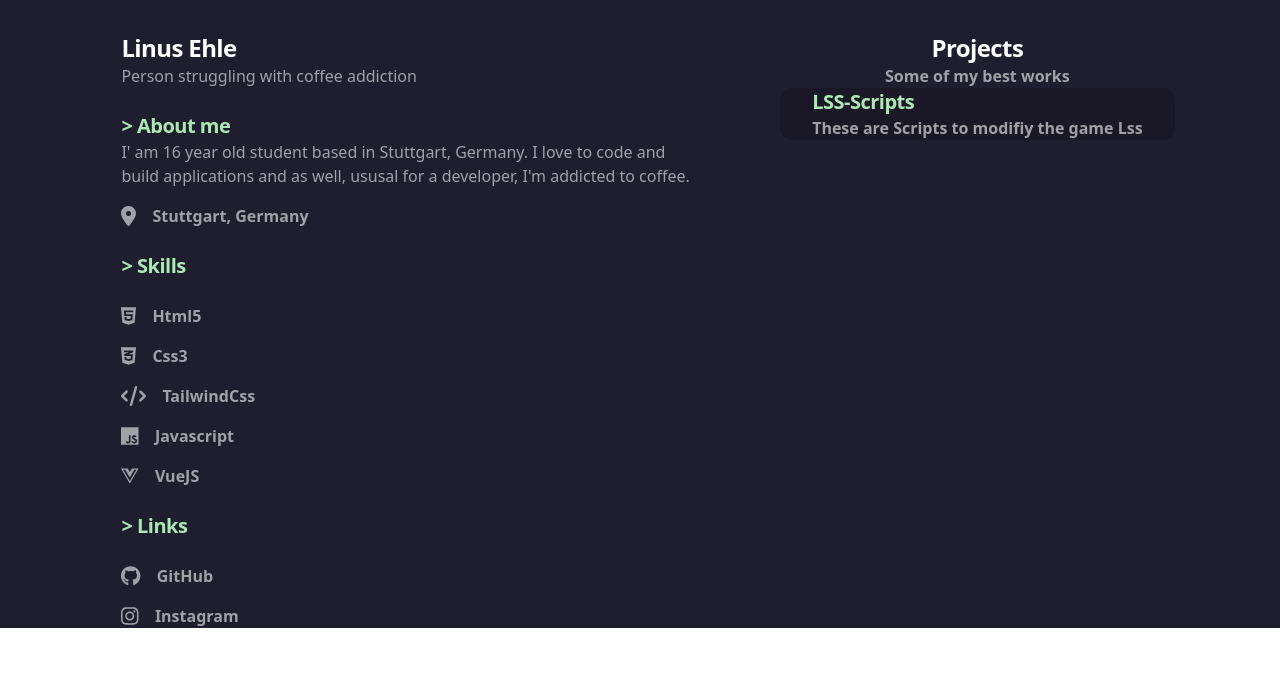
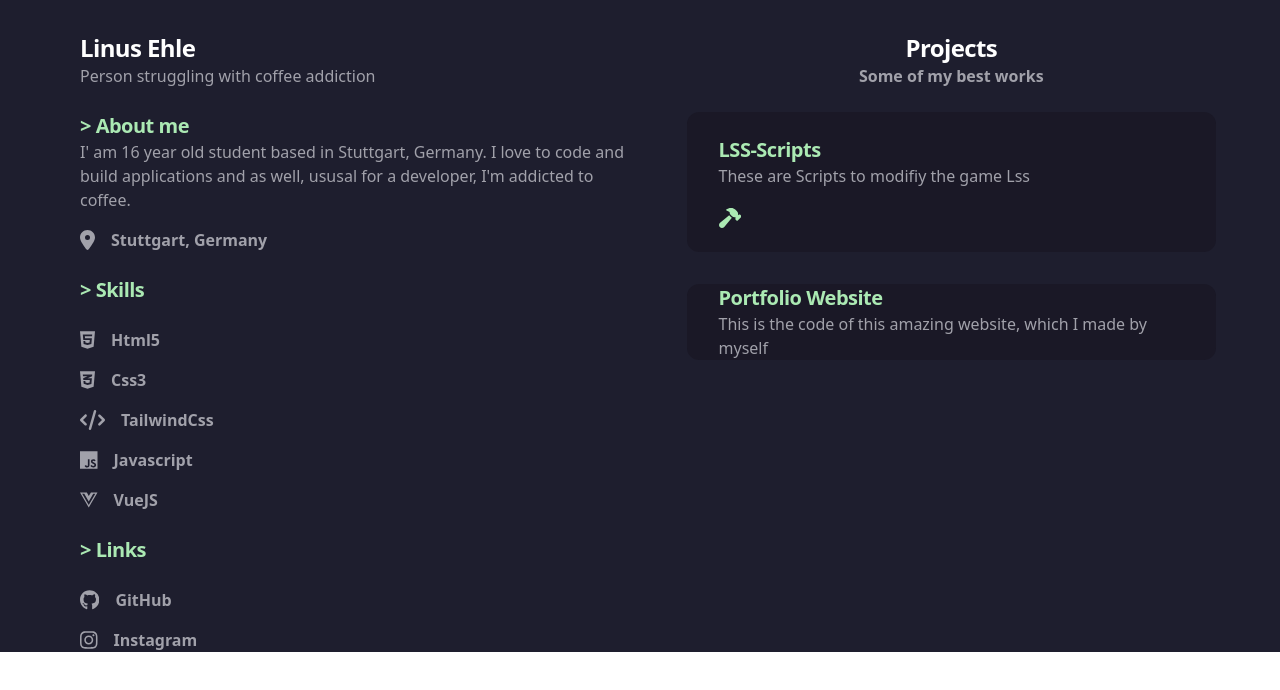
Before and after one commit to linusehle/linusehle-portfolio, a Vue app: page / in a window 1280 px wide. Shown: the top 690 px of the page. Built offline with nearby package versions, Linux system fonts and the light colour scheme.

Commit message:
feat: added project section

```diff
--- a/src/components/Home.vue
+++ b/src/components/Home.vue
@@ -1,6 +1,6 @@
 <template>
     <body class="bg-[#1e1e2e]">
-            <div class="bg-[#1e1e2e] text-white flex justify-center mx-auto max-w-6xl pt-8">
+            <div class="bg-[#1e1e2e] text-white flex justify-center mx-auto max-w-6xl pt-8 space-x-12">
                 <div class="mx-auto pl-4">
                     <div>
                         <h2 class="text-2xl font-semibold tracking-tight">Linus Ehle</h2>
@@ -123,10 +123,26 @@
                     <h2 class="text-2xl font-semibold tracking-tight">Projects</h2>
                     <p class="text-zinc-400 font-semibold">Some of my best works</p>
                 </div>
-                <div class="grid">
+                <div class="grid mt-6 space-y-8">
+                    <div class="bg-[#1a1826] rounded-xl px-8 py-6">
+                        <h2 class="text-xl font-semibold tracking-tight text-[#ABE9B3]">LSS-Scripts</h2>
+                        <p class="text-zinc-400">These are Scripts to modifiy the game Lss</p>
+                        <div class="pt-5">
+                            <svg fill="currentColor" xmlns="http://www.w3.org/2000/svg" viewBox="0 0 576 512" class="text-[#ABE9B3] h-5">
+                                <path d="M413.5 237.5c-28.2 4.8-58.2-3.6-80-25.4l-38.1-38.1C280.4 159 272 138.8 272
+                                117.6V105.5L192.3 62c-5.3-2.9-8.6-8.6-8.3-14.7s3.9-11.5 9.5-14l47.2-21C259.1 4.2 279
+                                0 299.2 0h18.1c36.7 0 72 14 98.7 39.1l44.6 42c24.2 22.8 33.2 55.7 26.6 86L503 183l8-8c9.4-9.4
+                                24.6-9.4 33.9 0l24 24c9.4 9.4 9.4 24.6 0 33.9l-88 88c-9.4 9.4-24.6 9.4-33.9 0l-24-24c-9.4-9.4-9.4-24.6
+                                0-33.9l8-8-17.5-17.5zM27.4 377.1L260.9 182.6c3.5 4.9 7.5 9.6 11.8 14l38.1 38.1c6 6 12.4 11.2
+                                19.2 15.7L134.9 484.6c-14.5 17.4-36 27.4-58.6 27.4C34.1 512 0 477.8 0 435.7c0-22.6 10.1-44.1 27.4-58.6z"/>
+                            </svg>
+                        </div>
+                    </div>
                     <div class="bg-[#1a1826] rounded-xl px-8">
-                        <h2 class="text-xl font-semibold tracking-tight text-[#ABE9B3]">LSS-Scripts</h2>
-                        <p class="text-zinc-400 font-semibold">These are Scripts to modifiy the game Lss</p>
+                        <h2 class="text-xl font-semibold tracking-tight text-[#ABE9B3]">Portfolio Website</h2>
+                        <p class="text-zinc-400">This is the code of this amazing website, which I made
+                        by myself
+                        </p>
                     </div>
                 </div>
             </div>
```
